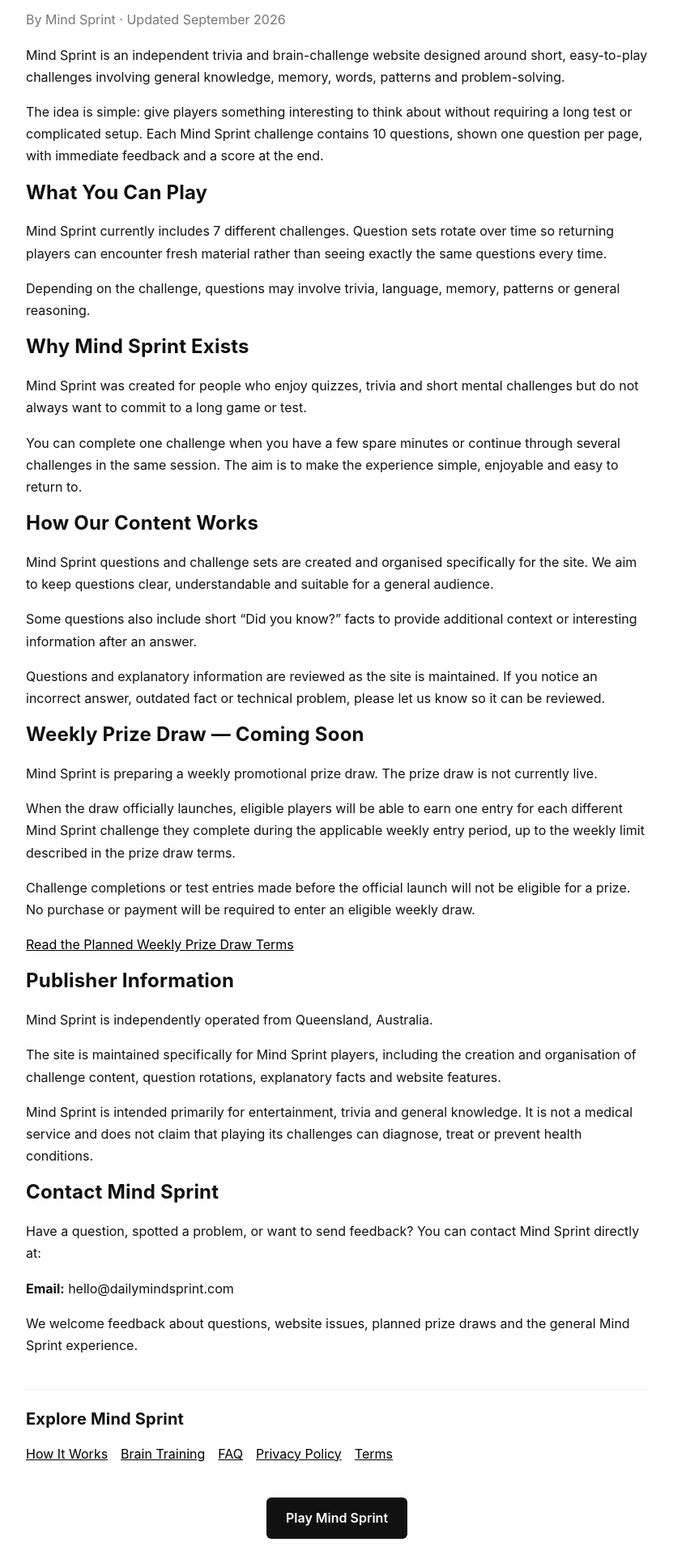
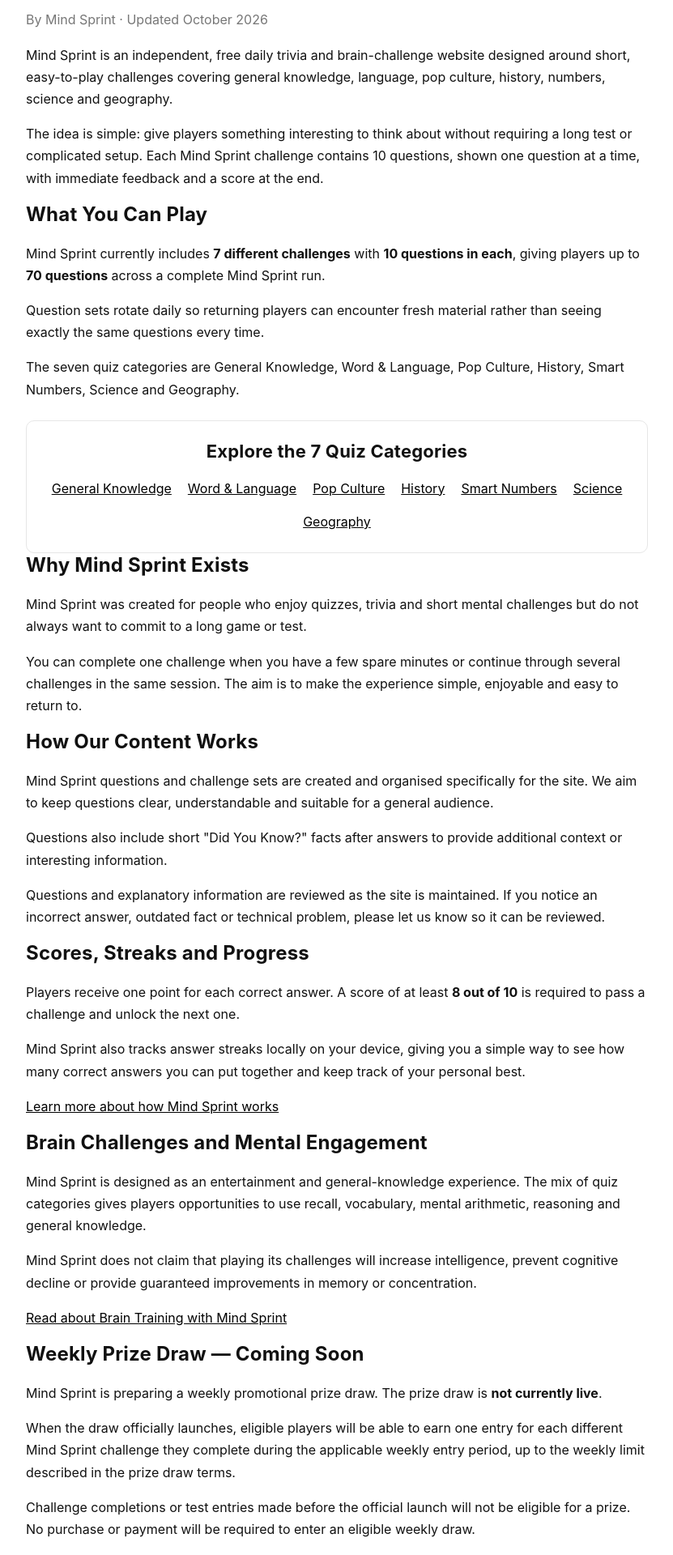
Before and after one commit to justinchase1984/mind-sprint, a Next.js app: page /about in a window 1280 px wide. Shown: the part 120-2040 px from the top of the page at 81% size, without its empty margins (224-1055 px from the left). Built offline with nearby package versions, Linux system fonts and the light colour scheme; no server answers.

Commit message:
Update about.tsx

```diff
--- a/pages/about.tsx
+++ b/pages/about.tsx
@@ -1,16 +1,126 @@
 // pages/about.tsx
 import Head from 'next/head'
 import Link from 'next/link'
+
+const PAGE_URL =
+  'https://www.dailymindsprint.com/about'
+
+const structuredData = {
+  '@context': 'https://schema.org',
+  '@graph': [
+    {
+      '@type': 'Organization',
+      '@id':
+        'https://www.dailymindsprint.com/#organization',
+      name: 'Mind Sprint',
+      url: 'https://www.dailymindsprint.com/',
+      email: 'hello@dailymindsprint.com',
+    },
+    {
+      '@type': 'WebSite',
+      '@id':
+        'https://www.dailymindsprint.com/#website',
+      url: 'https://www.dailymindsprint.com/',
+      name: 'Mind Sprint',
+      publisher: {
+        '@id':
+          'https://www.dailymindsprint.com/#organization',
+      },
+    },
+    {
+      '@type': 'AboutPage',
+      '@id':
+        'https://www.dailymindsprint.com/about#webpage',
+      url: PAGE_URL,
+      name:
+        'About Mind Sprint | Daily Quiz & Brain Challenges',
+      description:
+        'Learn about Mind Sprint, a free daily quiz with 7 trivia and brain challenges covering general knowledge, words, pop culture, history, numbers, science and geography.',
+      isPartOf: {
+        '@id':
+          'https://www.dailymindsprint.com/#website',
+      },
+      about: {
+        '@id':
+          'https://www.dailymindsprint.com/#organization',
+      },
+      dateModified:
+        '2026-10-07',
+    },
+  ],
+}
 
 export default function About() {
   return (
     <>
       <Head>
-        <title>About Mind Sprint | Trivia & Brain Challenges</title>
+        <title>
+          About Mind Sprint | Daily Quiz &amp; Brain Challenges
+        </title>
 
         <meta
           name="description"
-          content="Learn about Mind Sprint, our trivia and brain challenges, how the site works, and how to contact us."
+          content="Learn about Mind Sprint, a free daily quiz with 7 trivia and brain challenges covering general knowledge, words, pop culture, history, numbers, science and geography."
+        />
+
+        <meta
+          name="robots"
+          content="index, follow"
+        />
+
+        <link
+          rel="canonical"
+          href={PAGE_URL}
+        />
+
+        <meta
+          property="og:type"
+          content="website"
+        />
+
+        <meta
+          property="og:site_name"
+          content="Mind Sprint"
+        />
+
+        <meta
+          property="og:title"
+          content="About Mind Sprint | Daily Quiz & Brain Challenges"
+        />
+
+        <meta
+          property="og:description"
+          content="Learn about Mind Sprint, our free daily quiz, 7 challenge categories, fresh question sets and how the site works."
+        />
+
+        <meta
+          property="og:url"
+          content={PAGE_URL}
+        />
+
+        <meta
+          name="twitter:card"
+          content="summary"
+        />
+
+        <meta
+          name="twitter:title"
+          content="About Mind Sprint | Daily Quiz & Brain Challenges"
+        />
+
+        <meta
+          name="twitter:description"
+          content="Learn about Mind Sprint, our free daily quiz, 7 challenge categories, fresh question sets and how the site works."
+        />
+
+        <script
+          type="application/ld+json"
+          dangerouslySetInnerHTML={{
+            __html:
+              JSON.stringify(
+                structuredData
+              ),
+          }}
         />
       </Head>
 
@@ -22,39 +132,191 @@
           lineHeight: 1.7,
         }}
       >
-        <h1>About Mind Sprint</h1>
+        <h1>
+          About Mind Sprint
+        </h1>
 
-        <p style={{ color: '#777', marginTop: '-0.5rem' }}>
-          By Mind Sprint · Updated September 2026
+        <p
+          style={{
+            color: '#777',
+            marginTop: '-0.5rem',
+          }}
+        >
+          By Mind Sprint · Updated October 2026
         </p>
 
         <p>
-          Mind Sprint is an independent trivia and brain-challenge website
-          designed around short, easy-to-play challenges involving general
-          knowledge, memory, words, patterns and problem-solving.
+          Mind Sprint is an independent, free daily trivia and brain-challenge
+          website designed around short, easy-to-play challenges covering
+          general knowledge, language, pop culture, history, numbers, science
+          and geography.
         </p>
 
         <p>
           The idea is simple: give players something interesting to think about
           without requiring a long test or complicated setup. Each Mind Sprint
-          challenge contains 10 questions, shown one question per page, with
+          challenge contains 10 questions, shown one question at a time, with
           immediate feedback and a score at the end.
         </p>
 
-        <h2>What You Can Play</h2>
+        <h2>
+          What You Can Play
+        </h2>
 
         <p>
-          Mind Sprint currently includes 7 different challenges. Question sets
-          rotate over time so returning players can encounter fresh material
-          rather than seeing exactly the same questions every time.
+          Mind Sprint currently includes <strong>7 different challenges</strong>{' '}
+          with <strong>10 questions in each</strong>, giving players up to{' '}
+          <strong>70 questions</strong> across a complete Mind Sprint run.
         </p>
 
         <p>
-          Depending on the challenge, questions may involve trivia, language,
-          memory, patterns or general reasoning.
+          Question sets rotate daily so returning players can encounter fresh
+          material rather than seeing exactly the same questions every time.
         </p>
 
-        <h2>Why Mind Sprint Exists</h2>
+        <p>
+          The seven quiz categories are General Knowledge, Word &amp; Language,
+          Pop Culture, History, Smart Numbers, Science and Geography.
+        </p>
+
+        <div
+          style={{
+            marginTop: '1.5rem',
+            padding: '1.5rem',
+            border:
+              '1px solid #e6e6e6',
+            borderRadius: 10,
+          }}
+        >
+          <h2
+            style={{
+              marginTop: 0,
+              textAlign: 'center',
+              fontSize: 22,
+            }}
+          >
+            Explore the 7 Quiz Categories
+          </h2>
+
+          <div
+            style={{
+              display: 'flex',
+              flexWrap: 'wrap',
+              justifyContent:
+                'center',
+              gap: '0.9rem 1.25rem',
+            }}
+          >
+            <Link
+              href="/general-knowledge-quiz"
+              legacyBehavior
+            >
+              <a
+                style={{
+                  color: '#000',
+                  textDecoration:
+                    'underline',
+                }}
+              >
+                General Knowledge
+              </a>
+            </Link>
+
+            <Link
+              href="/word-language-quiz"
+              legacyBehavior
+            >
+              <a
+                style={{
+                  color: '#000',
+                  textDecoration:
+                    'underline',
+                }}
+              >
+                Word &amp; Language
+              </a>
+            </Link>
+
+            <Link
+              href="/pop-culture-quiz"
+              legacyBehavior
+            >
+              <a
+                style={{
+                  color: '#000',
+                  textDecoration:
+                    'underline',
+                }}
+              >
+                Pop Culture
+              </a>
+            </Link>
+
+            <Link
+              href="/history-quiz"
+              legacyBehavior
+            >
+              <a
+                style={{
+                  color: '#000',
+                  textDecoration:
+                    'underline',
+                }}
+              >
+                History
+              </a>
+            </Link>
+
+            <Link
+              href="/smart-numbers-quiz"
+              legacyBehavior
+            >
+              <a
+                style={{
+                  color: '#000',
+                  textDecoration:
+                    'underline',
+                }}
+              >
+                Smart Numbers
+              </a>
+            </Link>
+
+            <Link
+              href="/science-quiz"
+              legacyBehavior
+            >
+              <a
+                style={{
+                  color: '#000',
+                  textDecoration:
+                    'underline',
+                }}
+              >
+                Science
+              </a>
+            </Link>
+
+            <Link
+              href="/geography-quiz"
+              legacyBehavior
+            >
+              <a
+                style={{
+                  color: '#000',
+                  textDecoration:
+                    'underline',
+                }}
+              >
+                Geography
+              </a>
+            </Link>
+          </div>
+        </div>
+
+        <h2>
+          Why Mind Sprint Exists
+        </h2>
 
         <p>
           Mind Sprint was created for people who enjoy quizzes, trivia and
@@ -68,7 +330,9 @@
           to make the experience simple, enjoyable and easy to return to.
         </p>
 
-        <h2>How Our Content Works</h2>
+        <h2>
+          How Our Content Works
+        </h2>
 
         <p>
           Mind Sprint questions and challenge sets are created and organised
@@ -77,8 +341,8 @@
         </p>
 
         <p>
-          Some questions also include short “Did you know?” facts to provide
-          additional context or interesting information after an answer.
+          Questions also include short &quot;Did You Know?&quot; facts after
+          answers to provide additional context or interesting information.
         </p>
 
         <p>
@@ -87,11 +351,80 @@
           technical problem, please let us know so it can be reviewed.
         </p>
 
-        <h2>Weekly Prize Draw — Coming Soon</h2>
+        <h2>
+          Scores, Streaks and Progress
+        </h2>
+
+        <p>
+          Players receive one point for each correct answer. A score of at least{' '}
+          <strong>8 out of 10</strong> is required to pass a challenge and
+          unlock the next one.
+        </p>
+
+        <p>
+          Mind Sprint also tracks answer streaks locally on your device, giving
+          you a simple way to see how many correct answers you can put together
+          and keep track of your personal best.
+        </p>
+
+        <p>
+          <Link
+            href="/how-it-works"
+            legacyBehavior
+          >
+            <a
+              style={{
+                color: '#000',
+                textDecoration:
+                  'underline',
+              }}
+            >
+              Learn more about how Mind Sprint works
+            </a>
+          </Link>
+        </p>
+
+        <h2>
+          Brain Challenges and Mental Engagement
+        </h2>
+
+        <p>
+          Mind Sprint is designed as an entertainment and general-knowledge
+          experience. The mix of quiz categories gives players opportunities to
+          use recall, vocabulary, mental arithmetic, reasoning and general
+          knowledge.
+        </p>
+
+        <p>
+          Mind Sprint does not claim that playing its challenges will increase
+          intelligence, prevent cognitive decline or provide guaranteed
+          improvements in memory or concentration.
+        </p>
+
+        <p>
+          <Link
+            href="/brain-training"
+            legacyBehavior
+          >
+            <a
+              style={{
+                color: '#000',
+                textDecoration:
+                  'underline',
+              }}
+            >
+              Read about Brain Training with Mind Sprint
+            </a>
+          </Link>
+        </p>
+
+        <h2>
+          Weekly Prize Draw — Coming Soon
+        </h2>
 
         <p>
           Mind Sprint is preparing a weekly promotional prize draw. The prize
-          draw is not currently live.
+          draw is <strong>not currently live</strong>.
         </p>
 
         <p>
@@ -108,11 +441,15 @@
         </p>
 
         <p>
-          <Link href="/weekly-prize-draw-terms" legacyBehavior>
+          <Link
+            href="/weekly-prize-draw-terms"
+            legacyBehavior
+          >
             <a
               style={{
                 color: '#000',
-                textDecoration: 'underline',
+                textDecoration:
+                  'underline',
               }}
             >
               Read the Planned Weekly Prize Draw Terms
@@ -120,16 +457,18 @@
           </Link>
         </p>
 
-        <h2>Publisher Information</h2>
+        <h2>
+          Publisher Information
+        </h2>
 
         <p>
           Mind Sprint is independently operated from Queensland, Australia.
         </p>
 
         <p>
-          The site is maintained specifically for Mind Sprint players, including
-          the creation and organisation of challenge content, question
-          rotations, explanatory facts and website features.
+          The site is maintained specifically for Mind Sprint players,
+          including the creation and organisation of challenge content,
+          question rotations, explanatory facts and website features.
         </p>
 
         <p>
@@ -139,7 +478,9 @@
           conditions.
         </p>
 
-        <h2>Contact Mind Sprint</h2>
+        <h2>
+          Contact Mind Sprint
+        </h2>
 
         <p>
           Have a question, spotted a problem, or want to send feedback? You can
@@ -158,14 +499,38 @@
           draws and the general Mind Sprint experience.
         </p>
 
+        <p>
+          <Link
+            href="/contact"
+            legacyBehavior
+          >
+            <a
+              style={{
+                color: '#000',
+                textDecoration:
+                  'underline',
+              }}
+            >
+              Visit the Contact page
+            </a>
+          </Link>
+        </p>
+
         <div
           style={{
             marginTop: '2.5rem',
             paddingTop: '1.5rem',
-            borderTop: '1px solid #eee',
+            borderTop:
+              '1px solid #eee',
           }}
         >
-          <h2 style={{ fontSize: 20 }}>Explore Mind Sprint</h2>
+          <h2
+            style={{
+              fontSize: 20,
+            }}
+          >
+            Explore Mind Sprint
+          </h2>
 
           <div
             style={{
@@ -174,32 +539,92 @@
               gap: '1rem',
             }}
           >
-            <Link href="/how-it-works" legacyBehavior>
-              <a style={{ color: '#000', textDecoration: 'underline' }}>
+            <Link
+              href="/how-it-works"
+              legacyBehavior
+            >
+              <a
+                style={{
+                  color: '#000',
+                  textDecoration:
+                    'underline',
+                }}
+              >
                 How It Works
               </a>
             </Link>
 
-            <Link href="/brain-training" legacyBehavior>
-              <a style={{ color: '#000', textDecoration: 'underline' }}>
+            <Link
+              href="/brain-training"
+              legacyBehavior
+            >
+              <a
+                style={{
+                  color: '#000',
+                  textDecoration:
+                    'underline',
+                }}
+              >
                 Brain Training
               </a>
             </Link>
 
-            <Link href="/faq" legacyBehavior>
-              <a style={{ color: '#000', textDecoration: 'underline' }}>
+            <Link
+              href="/faq"
+              legacyBehavior
+            >
+              <a
+                style={{
+                  color: '#000',
+                  textDecoration:
+                    'underline',
+                }}
+              >
                 FAQ
               </a>
             </Link>
 
-            <Link href="/privacy" legacyBehavior>
-              <a style={{ color: '#000', textDecoration: 'underline' }}>
+            <Link
+              href="/contact"
+              legacyBehavior
+            >
+              <a
+                style={{
+                  color: '#000',
+                  textDecoration:
+                    'underline',
+                }}
+              >
+                Contact
+              </a>
+            </Link>
+
+            <Link
+              href="/privacy"
+              legacyBehavior
+            >
+              <a
+                style={{
+                  color: '#000',
+                  textDecoration:
+                    'underline',
+                }}
+              >
                 Privacy Policy
               </a>
             </Link>
 
-            <Link href="/terms" legacyBehavior>
-              <a style={{ color: '#000', textDecoration: 'underline' }}>
+            <Link
+              href="/terms"
+              legacyBehavior
+            >
+              <a
+                style={{
+                  color: '#000',
+                  textDecoration:
+                    'underline',
+                }}
+              >
                 Terms
               </a>
             </Link>
@@ -212,19 +637,25 @@
             textAlign: 'center',
           }}
         >
-          <Link href="/puzzle/1?challenge=1" legacyBehavior>
+          <Link
+            href="/puzzle/1?challenge=1"
+            legacyBehavior
+          >
             <a
               style={{
-                display: 'inline-block',
-                padding: '12px 24px',
+                display:
+                  'inline-block',
+                padding:
+                  '12px 24px',
                 background: '#111',
                 color: '#fff',
                 borderRadius: 6,
-                textDecoration: 'none',
+                textDecoration:
+                  'none',
                 fontWeight: 600,
               }}
             >
-              Play Mind Sprint
+              Start Today&apos;s Quiz
             </a>
           </Link>
         </div>
```
